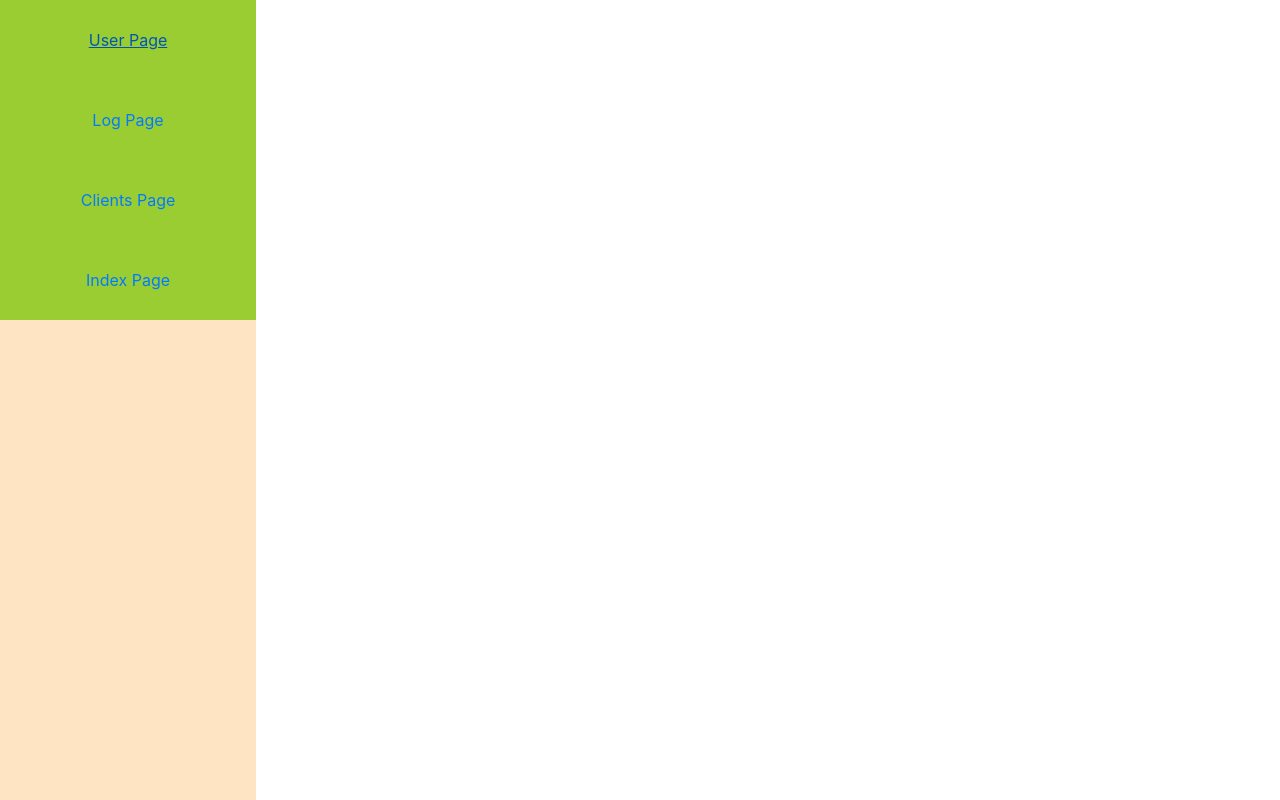
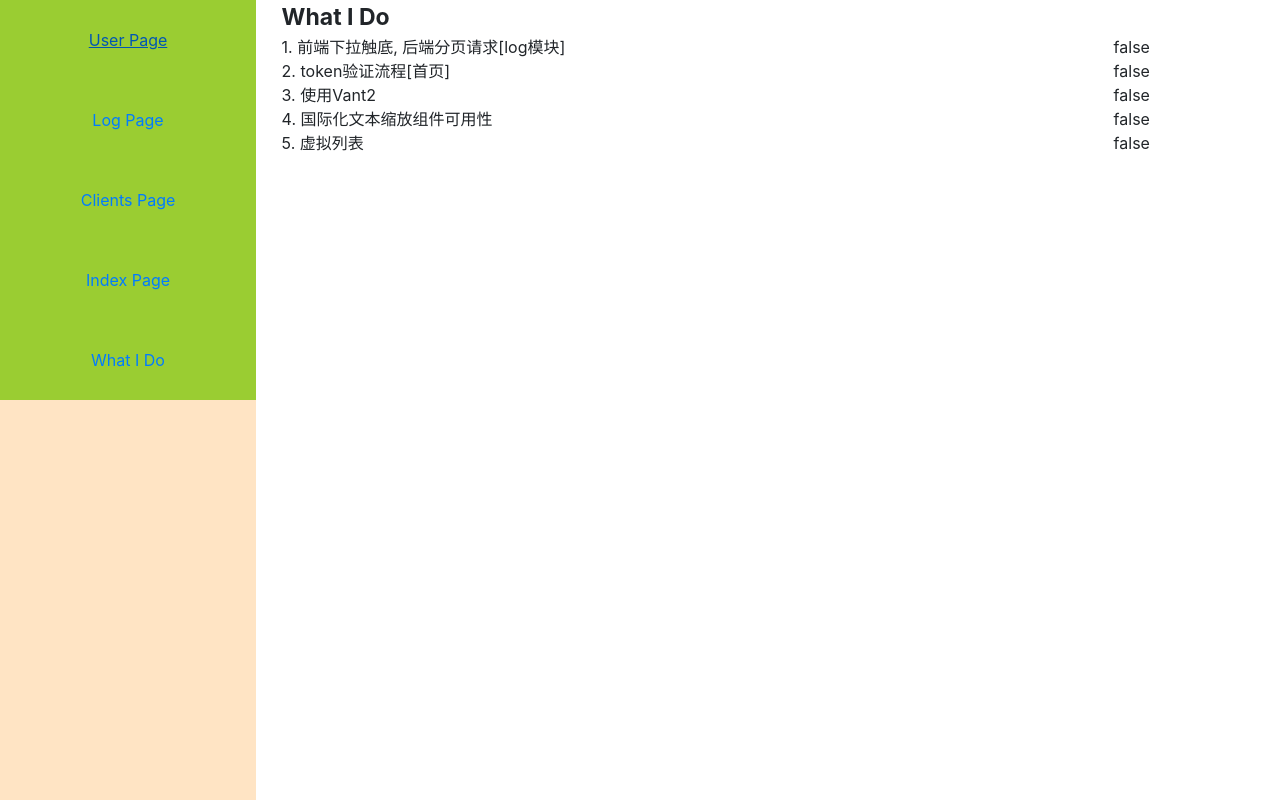
Before and after one commit to lizhuang-zhi/nuxt2-start, a Nuxt app: page /finish in a window 1280 px wide. Built offline with nearby package versions, Linux system fonts and the light colour scheme.

Commit message:
bp: 展示所有日志记录

```diff
--- a/components/CommonLeftMenu.vue
+++ b/components/CommonLeftMenu.vue
@@ -4,6 +4,7 @@
     <nuxt-link to="/log">Log Page</nuxt-link>
     <nuxt-link to="/clients">Clients Page</nuxt-link>
     <nuxt-link to="/index">Index Page</nuxt-link>
+    <nuxt-link to="/finish">What I Do</nuxt-link>
   </div>
 </template>
 
--- /dev/null
+++ b/pages/finish.vue
@@ -0,0 +1,70 @@
+<template>
+  <div class="finished_page">
+    <div class="title">What I Do</div>
+    <div class="cont">
+      <div class="strip_box" v-for="(item, index) in finished" :key="index">
+        <div class="strip">{{ index + 1 }}. {{ item.title }}</div>
+        <div class="finish">{{ item.finished }}</div>
+      </div>
+    </div>
+  </div>
+</template>
+
+  <script>
+import CommonBody from "../components/CommonBody.vue";
+export default {
+  components: { CommonBody },
+  data() {
+    return {
+      finished: [
+        {
+          title: "前端下拉触底, 后端分页请求[log模块]",
+          finished: false,
+        },
+        {
+          title: "token验证流程[首页]",
+          finished: false,
+        },
+        {
+          title: "使用Vant2",
+          finished: false,
+        },
+        {
+          title: "国际化文本缩放组件可用性",
+          finished: false,
+        },
+        {
+          title: "虚拟列表",
+          finished: false,
+        },
+      ],
+    };
+  },
+  mounted() {},
+};
+</script>
+
+<style lang="less" scoped>
+.finished_page {
+  width: 100%;
+  .title {
+    font-size: 23px;
+    font-weight: 700;
+  }
+  .cont {
+    width: 100%;
+    .strip_box {
+      width: 100%;
+      display: flex;
+      align-items: center;
+      justify-content: space-between;
+      .strip {
+        width: 100%;
+      }
+      .finish {
+        width: 20%;
+      }
+    }
+  }
+}
+</style>
--- a/pages/log.vue
+++ b/pages/log.vue
@@ -3,7 +3,7 @@
     <div class="title">Log Page</div>
     <div class="cont">
       <div v-for="(item, index) in apiLog" :key="index">
-        <div>{{item}}</div>
+        <div>{{item.id}}. {{ item.path }} || {{ item.method }} || {{ item.user }}</div>
       </div>
     </div>
   </div>
@@ -18,7 +18,7 @@ export default {
     };
   },
   async asyncData({ app }) {
-    const response = await app.$axios.$get("http://localhost:8000/log");
+    const response = await app.$axios.$get("http://localhost:8000/log/all");
     return {apiLog: response.data}
   },
   mounted() {
```
